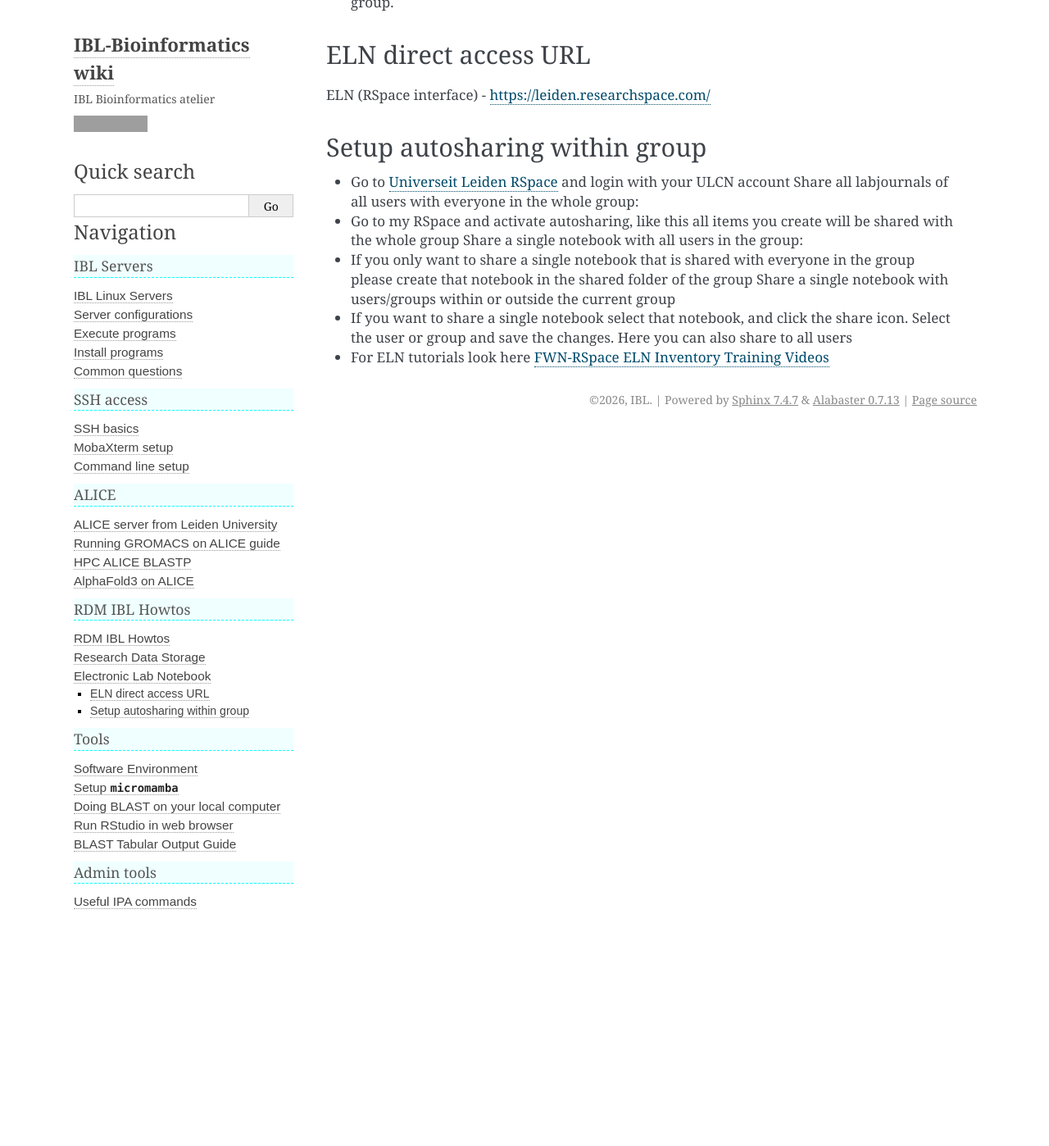
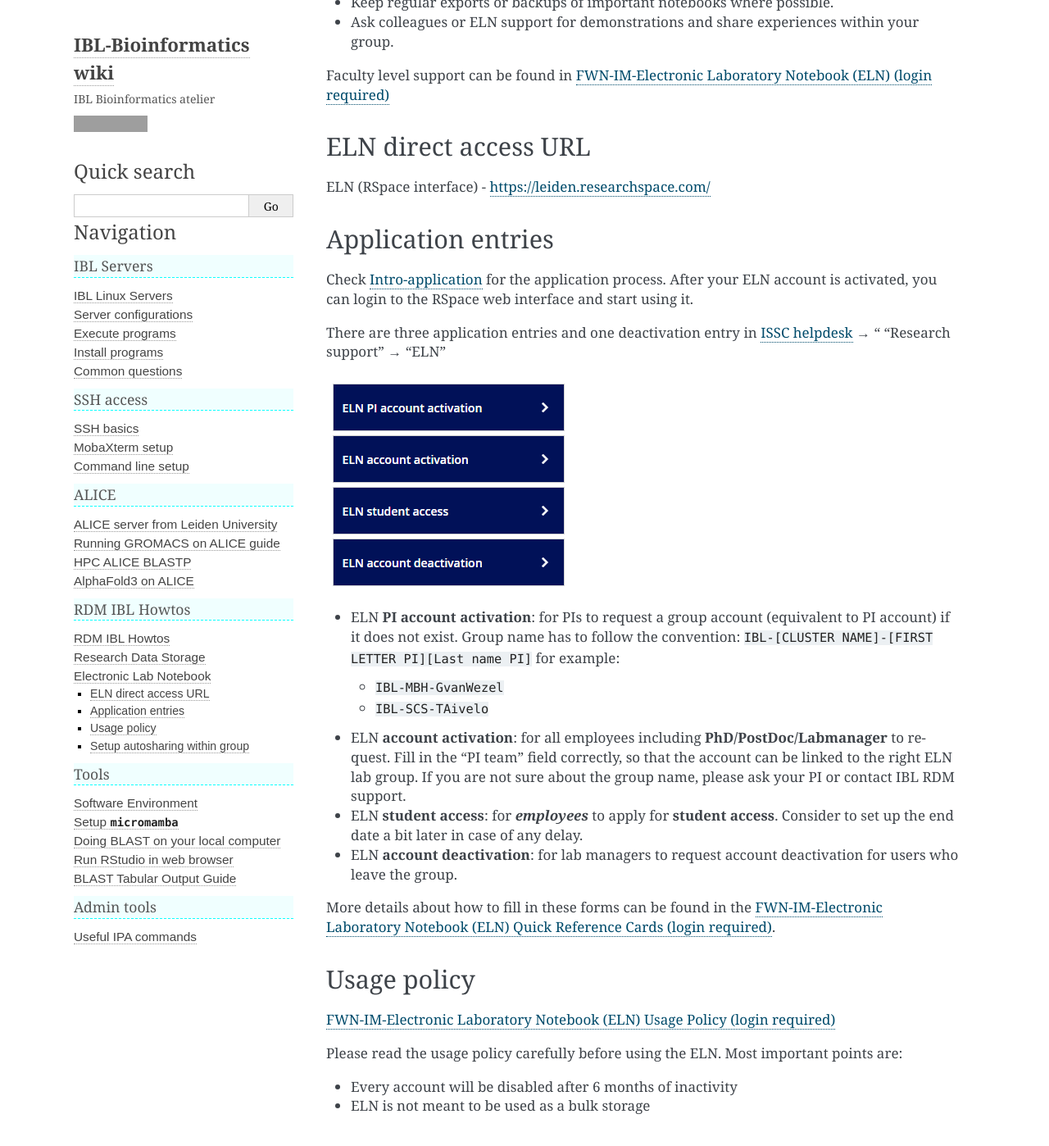
Before and after one commit to IBL-bioinfo/IBL-bioinformatics-wiki, a Sphinx documentation site: the page built from docs/source/rdm_howtos/ELN.md, in a window 1280 px wide and 1400 px high, scrolled down 687 px. Shown: the whole window at 82% size. Built offline with Sphinx 7.4.7, drawn with Linux system fonts in a browser that asks for light colours; some of the changed text lies outside the part shown; grey boxes are pictures that could not be loaded.

Commit message:
Add ELN application entries image and update documentation

```diff
--- a/docs/source/rdm_howtos/ELN.md
+++ b/docs/source/rdm_howtos/ELN.md
@@ -19,9 +19,36 @@ Practical tips:
 - Keep regular exports or backups of important notebooks where possible.
 - Ask colleagues or ELN support for demonstrations and share experiences within your group.
 
+Faculty level support can be found in [FWN-IM-Electronic Laboratory Notebook (ELN) (login required)](https://leidenuniv1.sharepoint.com/sites/FWN-Intranet/SitePages/FWN-IM-ELN-Home.aspx?xsdata=MDV8MDJ8Yy5kdUBiaW9sb2d5LmxlaWRlbnVuaXYubmx8MTgyNzgxM2QwMmRiNGY3NmJmODUwOGRlNjQ5M2I2OGZ8Y2EyYTdmNzZkYmQ3NGVjMDkxMDg2YjNkNTI0ZmI3Yzh8MHwwfDYzOTA1ODc4Mjc0OTcxMTgzNXxVbmt)
+
 ## ELN direct access URL
 
 ELN (RSpace interface) - [https://leiden.researchspace.com/](https://leiden.researchspace.com/)
+
+## Application entries
+
+Check [Intro-application](./Intro.md#application) for the application process. After your ELN account is activated, you can login to the RSpace web interface and start using it.
+
+There are three application entries and one deactivation entry in [ISSC helpdesk](https://helpdesk.universiteitleiden.nl/) → " "Research support" → "ELN"
+
+![ELN application entries](../_static/images/ELN_application_entries.png)
+
+- ELN **PI account activation**: for PIs to request a group account (equivalent to PI account) if it does not exist. Group name has to follow the convention: `IBL-[CLUSTER NAME]-[FIRST LETTER PI][Last name PI]` for example:
+  - `IBL-MBH-GvanWezel`
+  - `IBL-SCS-TAivelo`
+- ELN **account activation**: for all employees including **PhD/PostDoc/Labmanager** to request. Fill in the "PI team" field correctly, so that the account can be linked to the right ELN lab group. If you are not sure about the group name, please ask your PI or contact IBL RDM support.
+- ELN **student access**: for ***employees*** to apply for **student access**. Consider to set up the end date a bit later in case of any delay.
+- ELN **account deactivation**: for lab managers to request account deactivation for users who leave the group.
+
+More details about how to fill in these forms can be found in the [FWN-IM-Electronic Laboratory Notebook (ELN) Quick Reference Cards (login required)](https://leidenuniv1.sharepoint.com/sites/FWN-Intranet/SitePages/FWN-IM-ELN-QRCards.aspx?xsdata=MDV8MDJ8Yy5kdUBiaW9sb2d5LmxlaWRlbnVuaXYubmx8MTgyNzgxM2QwMmRiNGY3NmJmODUwOGRlNjQ5M2I2OGZ8Y2EyYTdmNzZkYmQ3NGVjMDkxMDg2YjNkNTI0ZmI3Yzh8MHwwfDYzOTA1ODc4Mjc0OTc0NTM3NnxV).
+
+## Usage policy
+
+[FWN-IM-Electronic Laboratory Notebook (ELN) Usage Policy (login required)](https://leidenuniv1.sharepoint.com/sites/FWN-Intranet/SitePages/FWN-IM-ELN-Usage%20Policy.aspx?xsdata=MDV8MDJ8Yy5kdUBiaW9sb2d5LmxlaWRlbnVuaXYubmx8MTgyNzgxM2QwMmRiNGY3NmJmODUwOGRlNjQ5M2I2OGZ8Y2EyYTdmNzZkYmQ3NGVjMDkxMDg2YjNkNTI0ZmI3Yzh8MHwwfDYzOTA1ODc4Mjc0OTczM)
+
+Please read the usage policy carefully before using the ELN. Most important points are:
+- Every account will be disabled after 6 months of inactivity
+- ELN is not meant to be used as a bulk storage
 
 ## Setup autosharing within group
 
```
Also changed, not shown: docs/source/_static/images/ELN_application_entries.png (added).
